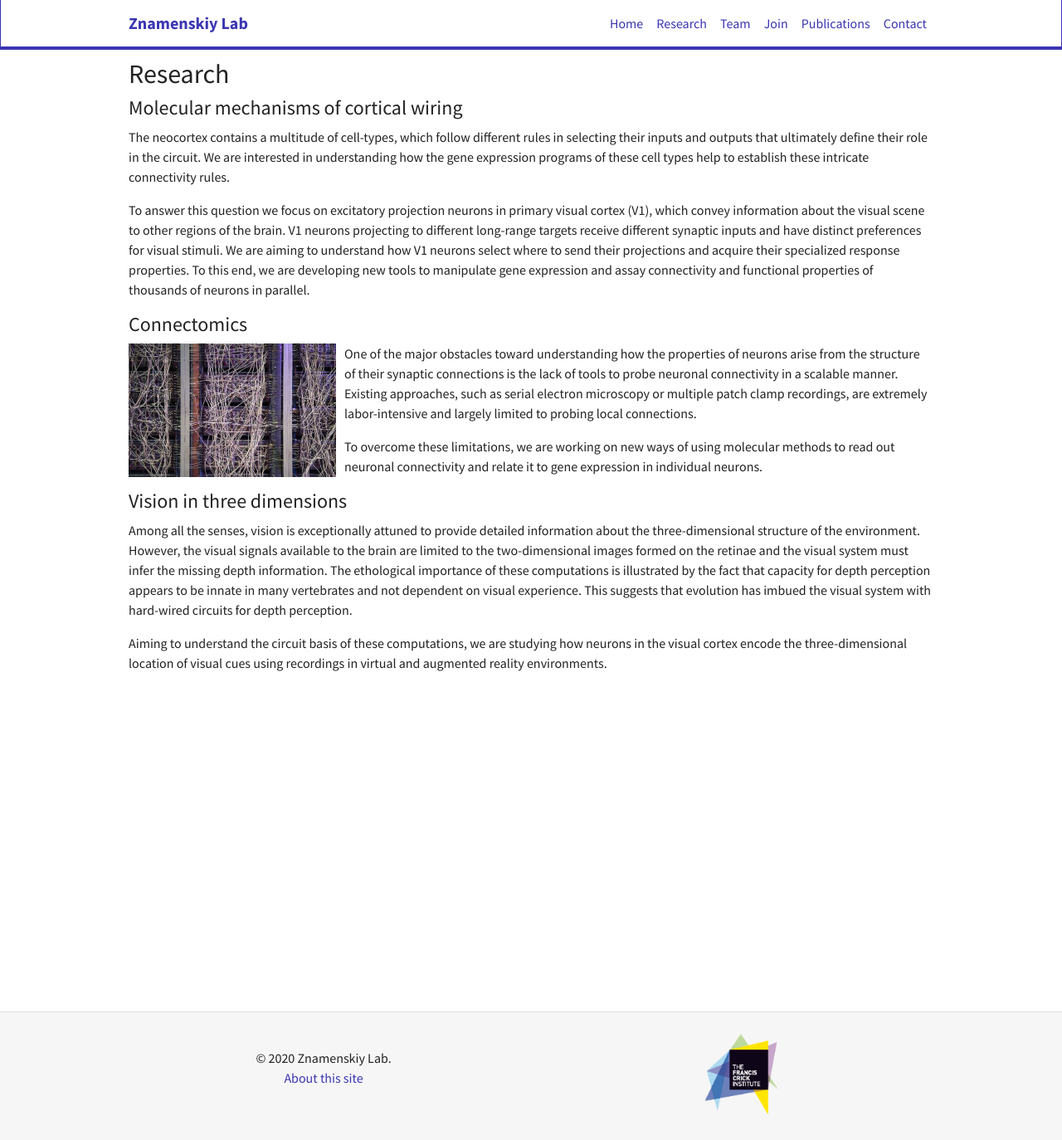
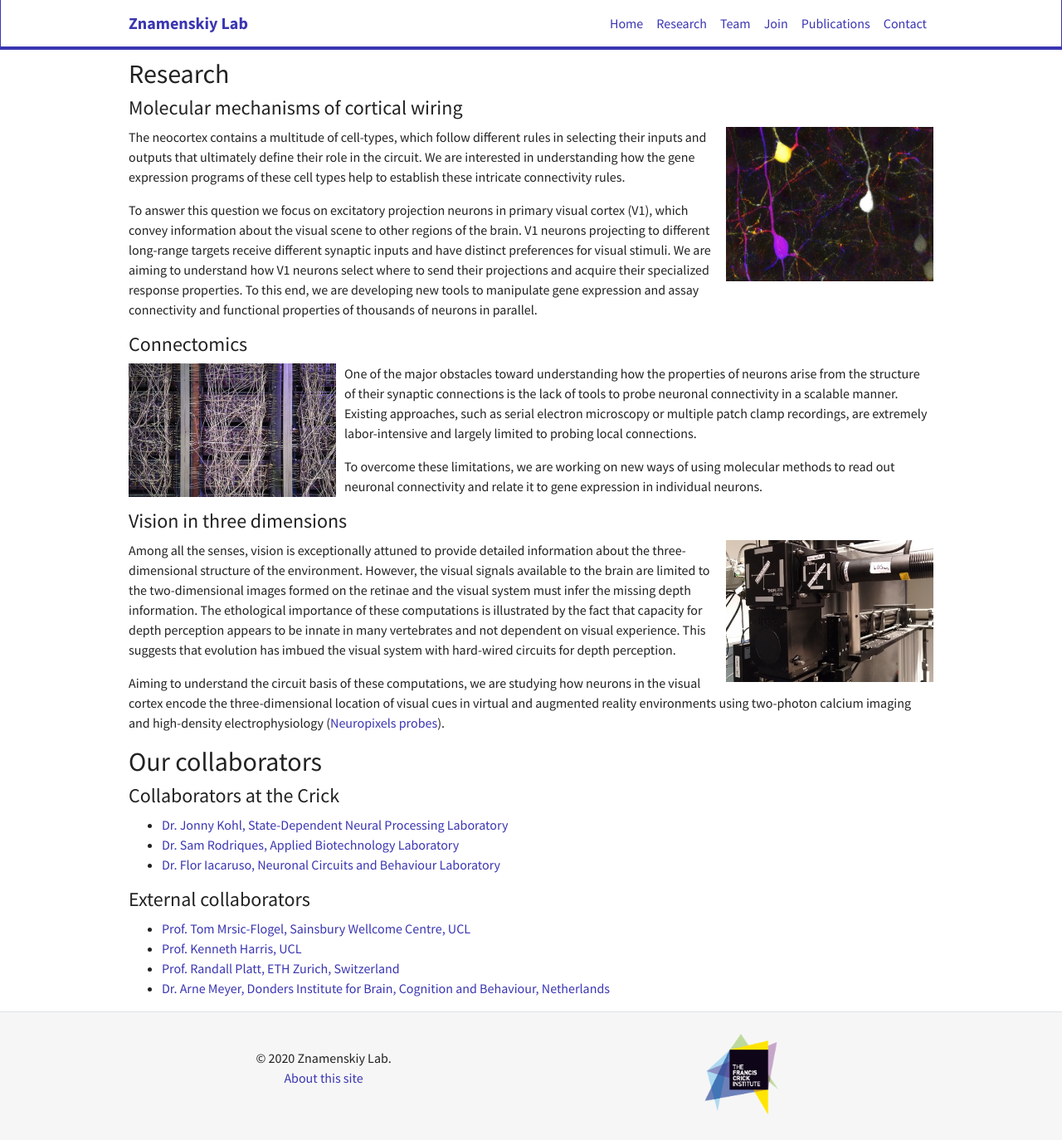
Before and after one commit to znamlab/znamlab.github.io, a Jekyll site: the page built from _pages/research.md, in a window 1280 px wide and 1374 px high. Shown: the whole window at 83% size. Built offline with Jekyll 4.4.1, drawn with Linux system fonts in a browser that asks for light colours; nearby versions of some CDN libraries.

Commit message:
update research page

```diff
--- a/_pages/research.md
+++ b/_pages/research.md
@@ -8,6 +8,7 @@ permalink: /research
 # Research
 
 ## Molecular mechanisms of cortical wiring
+![]({{ site.url }}{{ site.baseurl }}/images/neurons_zstack_crop.jpg){: style="width: 250px; float: right; margin: 0px 0px 10px 0px"}
 The neocortex contains a multitude of cell-types, which follow different rules in
 selecting their inputs and outputs that ultimately define their role in the circuit.
 We are interested in understanding how the gene expression programs of these cell
@@ -35,6 +36,7 @@ using molecular methods to read out neuronal connectivity and relate it to
 gene expression in individual neurons.
 
 ## Vision in three dimensions
+![]({{ site.url }}{{ site.baseurl }}/images/2p_setup.jpg){: style="width: 250px; float: right; margin: 0px 0px 10px 0px"}
 Among all the senses, vision is exceptionally attuned to provide detailed information about
 the three-dimensional structure of the environment. However, the visual signals
 available to the brain are limited to the two-dimensional images formed on the
@@ -46,4 +48,17 @@ system with hard-wired circuits for depth perception.
 
 Aiming to understand the circuit basis of these computations, we are studying how
 neurons in the visual cortex encode the three-dimensional location of visual cues
-using recordings in virtual and augmented reality environments.
+in virtual and augmented reality environments using two-photon
+calcium imaging and high-density electrophysiology ([Neuropixels probes](https://www.neuropixels.org/)).
+
+# Our collaborators
+## Collaborators at the Crick
+* [Dr. Jonny Kohl, State-Dependent Neural Processing Laboratory](https://www.kohl-lab.org/)
+* [Dr. Sam Rodriques, Applied Biotechnology Laboratory](https://www.appliedbiotechlab.com/)
+* [Dr. Flor Iacaruso, Neuronal Circuits and Behaviour Laboratory](https://www.crick.ac.uk/research/labs/flor-iacaruso)
+
+## External collaborators
+* [Prof. Tom Mrsic-Flogel, Sainsbury Wellcome Centre, UCL](https://www.sainsburywellcome.org/web/groups/mrsic-flogel-lab)
+* [Prof. Kenneth Harris, UCL](https://www.ucl.ac.uk/cortexlab/)
+* [Prof. Randall Platt, ETH Zurich, Switzerland](https://bsse.ethz.ch/platt)
+* [Dr. Arne Meyer, Donders Institute for Brain, Cognition and Behaviour, Netherlands](http://arnefmeyer.github.io/)
```
Also changed, not shown: images/2p_setup.jpg (added), images/neurons_zstack_crop.jpg (added).
